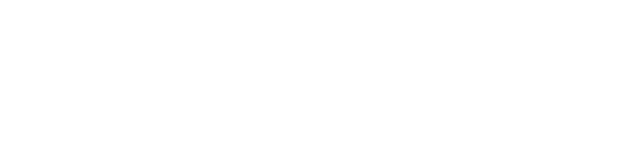
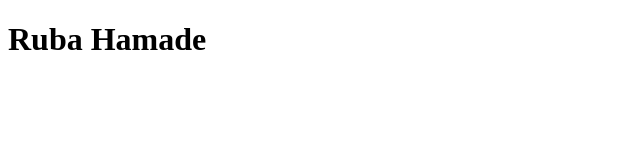
Before and after one commit to rubahamade/personalwebsite, a plain HTML site: page index.html in a window 1280 px wide. Shown: the whole page, without its empty margins (0-640 px from the left). Drawn offline with Linux system fonts and the light colour scheme.

Commit message:
second commit

```diff
--- a/index.html
+++ b/index.html
@@ -6,6 +6,6 @@
     <title>Document</title>
 </head>
 <body>
-
+    <h1>Ruba Hamade</h1>
 </body>
 </html>
```
